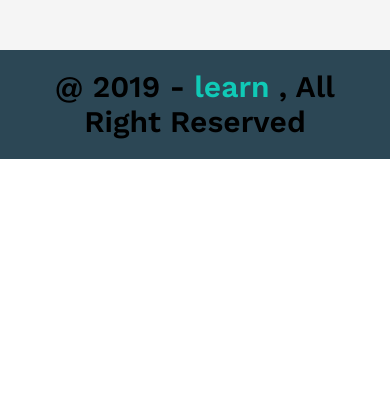
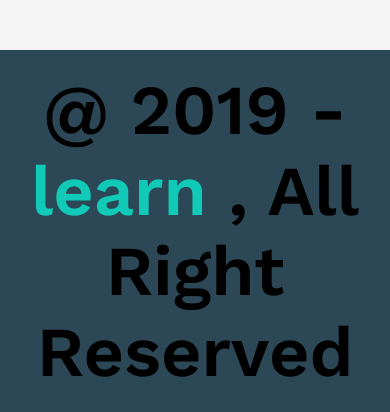
Before and after one commit to tesla41/engeslam, a plain HTML site: page index.html in a window 390 px wide. Shown: the part 6403-6815 px from the top of the page. Before the commit the page ends 6562 px from the top, so only its background shows below. Drawn offline with nearby package versions, Linux system fonts and the light colour scheme.

Commit message:
Update style.css

```diff
--- a/style.css
+++ b/style.css
@@ -545,3 +545,8 @@ footer h4{
     text-align: center;
 margin: auto;
   }
+@media  (max-width:767px) {
+footer h4{
+  font-size: 70px
+  }
+}
```
